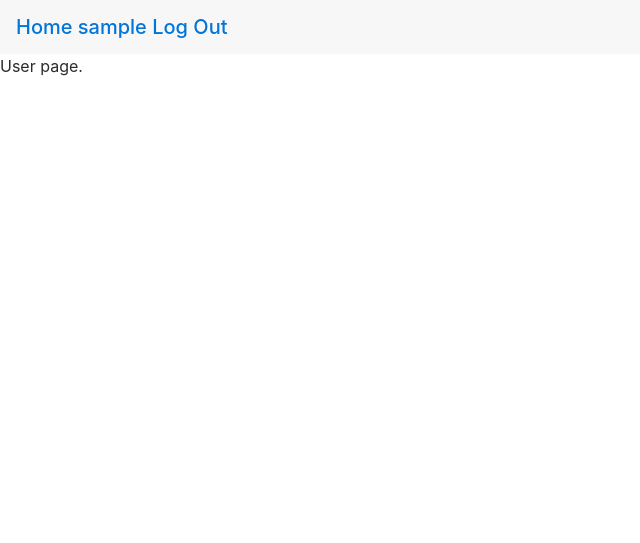
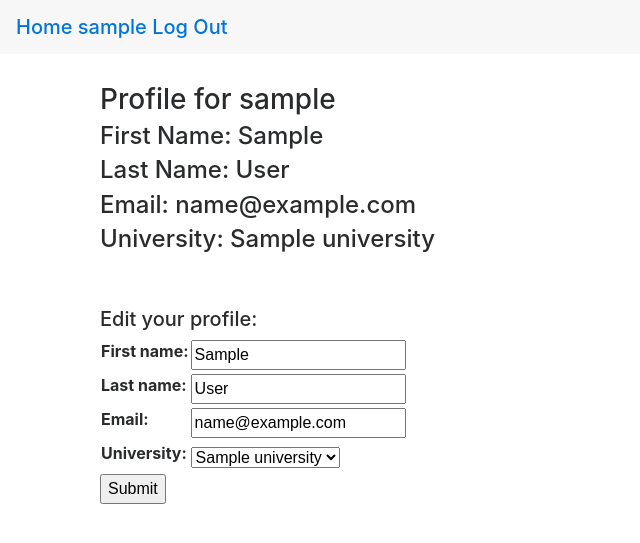
Before and after one commit to danagilliann/large_scale, a Django app: page /micro/user/1/ in a window 1280 px wide. Shown: the top 543 px of the page, without its empty margins (0-640 px from the left). Run offline with Django 3.2, Linux system fonts and the light colour scheme; a user stored in the database is signed in; tables that the repository leaves empty hold one stand-in row (values such as "Sample post"); some libraries are stand-ins or nearby versions.

Commit message:
user can add profile

```diff
--- a/web/scalica/micro/models.py
+++ b/web/scalica/micro/models.py
@@ -8,6 +8,9 @@ from django.dispatch import receiver
 
 class University(models.Model):
     name = models.CharField(max_length=255)
+
+    def __unicode__(self):
+      return self.name
 
 class Profile(models.Model):
     user = models.OneToOneField(User, on_delete=models.CASCADE)
--- a/web/scalica/micro/templates/micro/base.html
+++ b/web/scalica/micro/templates/micro/base.html
@@ -11,7 +11,7 @@
     <h1 class="navbar-brand mb-0">
       {% if user.is_authenticated %}
         <a href="/micro">Home </a>
-        <a href="/micro/user/123">{{ user.username }}</a>
+        <a href="/micro/user/{{user.id}}/">{{ user.username }}</a>
         <a href="{% url 'micro:logout' %}">Log Out</a>
           {% else %}
         <a href="{% url 'micro:login' %}">Log In</a>
--- a/web/scalica/micro/templates/micro/universities.html
+++ b/web/scalica/micro/templates/micro/universities.html
@@ -19,6 +19,7 @@
     		{% for university in university_list %}
     		<li class="list-group-item"><a href="/micro/university/{{university.id}}">{{ university.name }}</a></li>
     		{% endfor %}
+        <li class="list-group-item">Don't see your university? Add it above!</li>
     	</ul>
     </div>
   </div>
--- a/web/scalica/micro/templates/micro/user.html
+++ b/web/scalica/micro/templates/micro/user.html
@@ -1,8 +1,23 @@
 {% extends "micro/base.html" %}
 {% block content %}
 
-<p>
-  User page.
-</p>
+<div class="container" style="padding: 30px;">
+  <h3>Profile for {{ user }}</h3>
+  <h4>First Name: {{ profile.first_name }}</h4>
+  <h4>Last Name: {{ profile.last_name }}</h4>
+  <h4>Email: {{ profile.email }}</h4>
+  <h4>University: {{ university.name }}</h4>
+  <br><br>
+  {% if profile_form %}
+    <h5>Edit your profile:</h5>
+    <form action="/micro/user/{{ user.id }}/" method="post">
+    <table class="registerTable">
+      {% csrf_token %}
+      {{ profile_form.as_table }}
+    </table>
+      <input type="submit" value="Submit" />
+    </form>
+  {% endif %}
+</div>
 
 {% endblock %}
--- a/web/scalica/micro/views.py
+++ b/web/scalica/micro/views.py
@@ -5,7 +5,7 @@ from django.core.paginator import Paginator, EmptyPage, PageNotAnInteger
 from django.http import HttpResponse
 from django.shortcuts import render, redirect
 from django.utils import timezone
-from .models import Answer, AnswerForm, MyUserCreationForm, Question, QuestionForm, University, UniversityForm, Following, FollowingForm
+from .models import Answer, AnswerForm, MyUserCreationForm, Profile, ProfileForm, Question, QuestionForm, University, UniversityForm, Following, FollowingForm
 
 # Anonymous views
 #################
@@ -23,10 +23,10 @@ def register(request):
     form = MyUserCreationForm(request.POST)
     new_user = form.save(commit=True)
     # Log in that user.
-    user = authenticate(username=new_user.username,
+    _user = authenticate(username=new_user.username,
                         password=form.clean_password2())
-    if user is not None:
-      login(request, user)
+    if _user is not None:
+      login(request, _user)
     else:
       raise Exception
     return home(request)
@@ -99,6 +99,31 @@ def home(request):
   return universities(request)
 
 @login_required
+def user(request, user_id):
+  _user = User.objects.get(id=user_id)
+  _profile = Profile.objects.get(user_id=user_id)
+  _university = None
+  profile_form = None
+  if _profile.university_id:
+    _university = University.objects.get(id=_profile.university_id)
+  if _user == request.user:
+    if request.method == 'POST':
+      profile_form = ProfileForm(request.POST, instance=request.user.profile)
+      _profile = profile_form.save(commit=True)
+      _university = _university = University.objects.get(id=_profile.university_id)
+    else:
+      profile_form = ProfileForm(instance=request.user.profile)
+
+  context = {
+    'user' : _user,
+    'profile' : _profile,
+    'university': _university,
+    'profile_form' : profile_form
+  }
+  return render(request, 'micro/user.html', context)
+
+
+@login_required
 def post_university(request):
   if request.method == 'POST':
       form = UniversityForm(request.POST)
```
